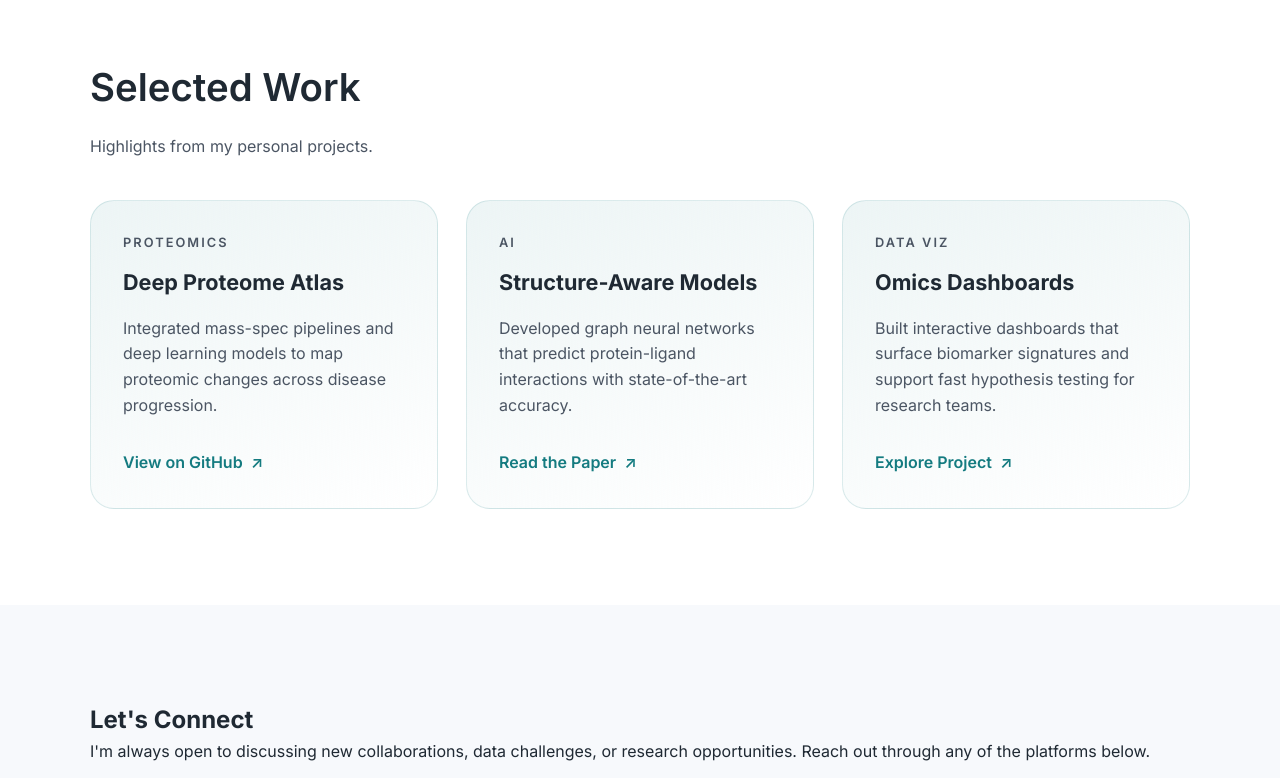
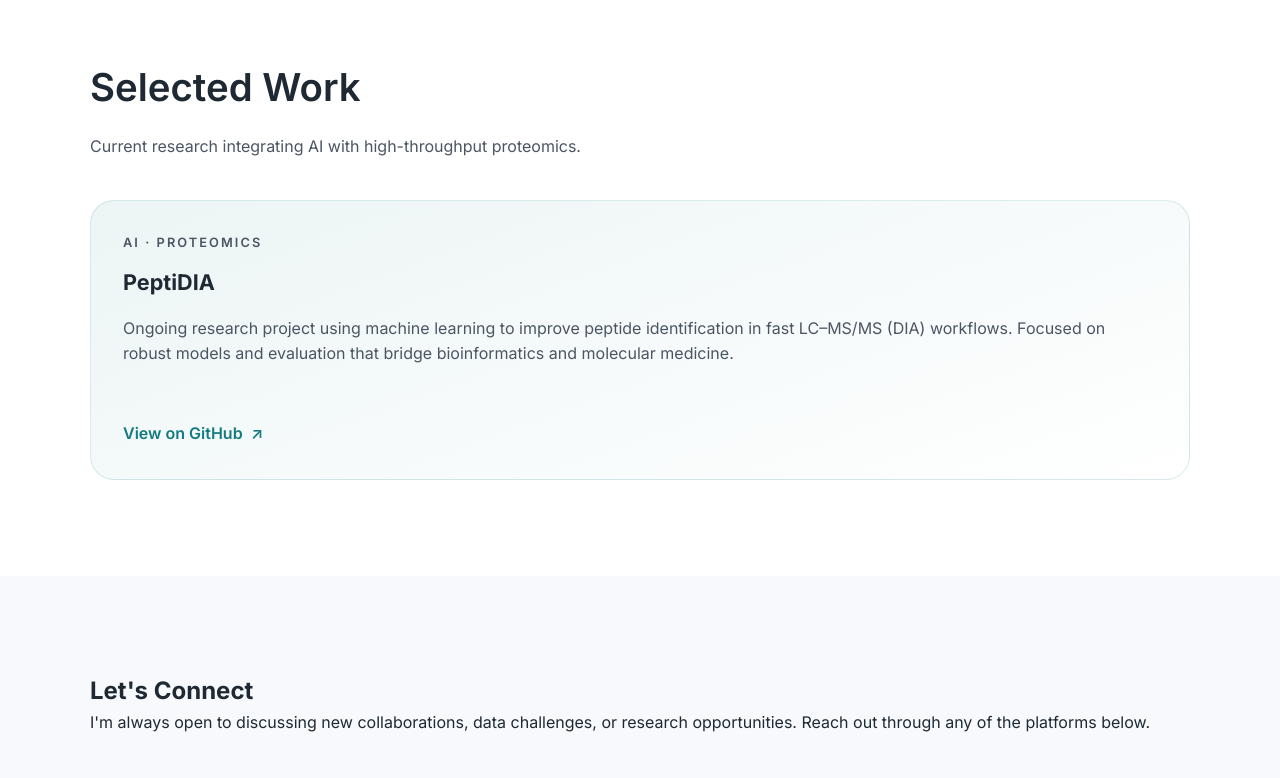
Before and after one commit to Jordano700/jordanortona, a plain HTML site: page index.html in a window 1280 px wide. Shown: the part 1380-2158 px from the top of the page. Drawn offline with Linux system fonts and the light colour scheme.

Commit message:
updated projects section

```diff
--- a/index.html
+++ b/index.html
@@ -83,40 +83,18 @@
         <div class="container">
           <div class="section__heading">
             <h2>Selected Work</h2>
-            <p>Highlights from my personal projects.</p>
+            <p>Current research integrating AI with high-throughput proteomics.</p>
           </div>
           <div class="projects__grid">
             <article class="project-card">
               <div class="project-card__body">
-                <p class="project-card__tag">Proteomics</p>
-                <h3>Deep Proteome Atlas</h3>
+                <p class="project-card__tag">AI · Proteomics</p>
+                <h3>PeptiDIA</h3>
                 <p>
-                  Integrated mass-spec pipelines and deep learning models to map proteomic changes across disease progression.
+                  Ongoing research project using machine learning to improve peptide identification in fast LC–MS/MS (DIA) workflows. Focused on robust models and evaluation that bridge bioinformatics and molecular medicine.
                 </p>
               </div>
-              <a class="project-card__link" href="https://github.com/" target="_blank" rel="noopener">View on GitHub</a>
-            </article>
-
-            <article class="project-card">
-              <div class="project-card__body">
-                <p class="project-card__tag">AI</p>
-                <h3>Structure-Aware Models</h3>
-                <p>
-                  Developed graph neural networks that predict protein-ligand interactions with state-of-the-art accuracy.
-                </p>
-              </div>
-              <a class="project-card__link" href="https://github.com/" target="_blank" rel="noopener">Read the Paper</a>
-            </article>
-
-            <article class="project-card">
-              <div class="project-card__body">
-                <p class="project-card__tag">Data Viz</p>
-                <h3>Omics Dashboards</h3>
-                <p>
-                  Built interactive dashboards that surface biomarker signatures and support fast hypothesis testing for research teams.
-                </p>
-              </div>
-              <a class="project-card__link" href="https://github.com/" target="_blank" rel="noopener">Explore Project</a>
+              <a class="project-card__link" href="https://github.com/Jordano700/PeptiDIA" target="_blank" rel="noopener">View on GitHub</a>
             </article>
           </div>
         </div>
```
